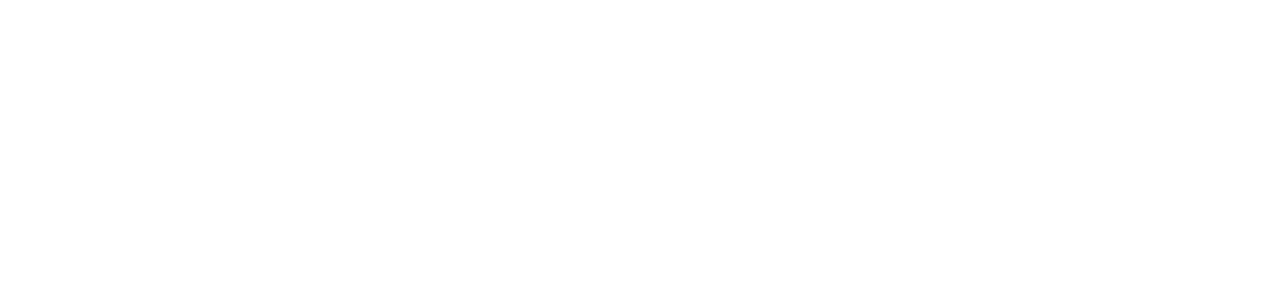
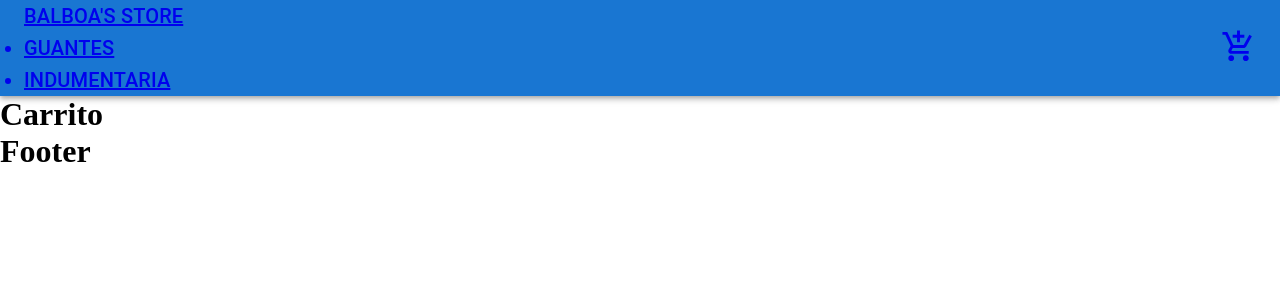
Before and after one commit to jacobmatias/boxeo_ecommerce, a React (Vite) app: page /cart in a window 1280 px wide. Before the commit this address had no page. Shown: the top 300 px of the page. Built offline with nearby package versions, Linux system fonts and the light colour scheme.

Commit message:
Routes configuradas con Footer y Layout

```diff
--- a/src/App.jsx
+++ b/src/App.jsx
@@ -1,24 +1,10 @@
-
-import Navbar from "./components/layout/navBar/Navbar";
-import ItemDetailContainer from "./components/pages/itemDetail/ItemDetailContainer";
-import { BrowserRouter, Routes, Route } from "react-router-dom";
-import ItemListContainer from "./components/pages/itemList/ItemListContainer";
-
-
-
+import { BrowserRouter } from "react-router-dom";
+import AppRouter from "./components/router/AppRouter";
 
 function App() {
   return (
     <BrowserRouter>
-      <Routes>
-        <Route element={<Navbar/>}>
-          <Route path="/" element={<ItemListContainer />} />
-          <Route path="/category/:categoryId" element={<ItemListContainer />} />
-          <Route path="/itemDetail/:id" element={<ItemDetailContainer />} />
-
-
-        </Route>
-      </Routes>
+      <AppRouter />
     </BrowserRouter>
   );
 }
--- a/src/components/common/cardWidget/CardWidget.jsx
+++ b/src/components/common/cardWidget/CardWidget.jsx
@@ -1,10 +1,13 @@
 import AddShoppingCartIcon from "@mui/icons-material/AddShoppingCart";
+import { Link } from "react-router-dom";
+
 
 const CardWidget = () => {
   return (
     <div>
+      <Link to={"/cart"}>
       <AddShoppingCartIcon color="inherit" fontSize="large"/>
-
+      </Link>
     </div>
   );
 };
--- /dev/null
+++ b/src/components/layout/Layout.jsx
@@ -0,0 +1,16 @@
+
+import Navbar from "./navBar/Navbar";
+import { Outlet } from "react-router-dom";
+import Footer from "./footer/Footer";
+
+const Layout = () => {
+  return (
+    <>
+      <Navbar />
+      <Outlet />
+      <Footer />
+    </>
+  );
+};
+
+export default Layout;
--- /dev/null
+++ b/src/components/layout/footer/Footer.jsx
@@ -0,0 +1,12 @@
+
+
+const Footer = () => {
+    return (
+    <div>
+
+        <h1>Footer</h1>
+    </div>
+    )
+};
+
+export default Footer;
--- a/src/components/layout/navBar/Navbar.jsx
+++ b/src/components/layout/navBar/Navbar.jsx
@@ -1,17 +1,11 @@
-
 import AppBar from "@mui/material/AppBar";
 import Box from "@mui/material/Box";
 import Toolbar from "@mui/material/Toolbar";
 import Typography from "@mui/material/Typography";
 import CardWidget from "../../common/cardWidget/CardWidget";
 import { Grid } from "@mui/material";
-import "./NavBar.css"
-import { Center } from "@chakra-ui/react";
-import { Outlet } from "react-router-dom";
+import "./NavBar.css";
 import { Link } from "react-router-dom";
-
-
-
 
 const Navbar = () => {
   return (
@@ -20,9 +14,10 @@
         <AppBar position="static">
           <Toolbar>
             <Typography variant="h6" component="div" sx={{ flexGrow: 10 }}>
-            <Link to={"/"} color="white" >BALBOA'S STORE</Link>
+              <Link to={"/"} color="white">
+                BALBOA'S STORE
+              </Link>
               <Grid>
-
                 <ul className="cointainerCategories">
                   <Link to={"/category/guantes"}>
                     <li color="white">GUANTES</li>
@@ -31,20 +26,13 @@
                     <li color="white">INDUMENTARIA</li>
                   </Link>
                 </ul>
-
               </Grid>
             </Typography>
             <CardWidget />
           </Toolbar>
         </AppBar>
       </Box>
-
-
-      <Outlet/>
     </div>
-
-
-
   );
 };
 
--- a/src/components/pages/cart/CartContainer.jsx
+++ b/src/components/pages/cart/CartContainer.jsx
@@ -1,8 +1,8 @@
-import React from 'react'
+
 
 const CartContainer = () => {
   return (
-    <div>CartContainer</div>
+    <h1>Carrito</h1>
   )
 }
 
--- /dev/null
+++ b/src/components/pages/checkout/CheckOut.jsx
@@ -0,0 +1,22 @@
+const CheckOut = ({ formulario }) => {
+
+    const formulario2 = (evento)=>{
+        evento.preventDefault();
+        console.log(evento)
+        console.log("CheckOutContainer function")
+      }
+
+    return (
+    <div>
+      <h1>CheckOut</h1>
+      <form onSubmit={formulario2}>
+        <input type="text" placeholder="Ingrese su nombre" name="nombre" />
+        <input type="text" placeholder="Ingrese su apellido" name="apellido" />
+        <button type="submit">Enviar</button>
+        <button type="button">Cancelar</button>
+      </form>
+    </div>
+  );
+};
+
+export default CheckOut;
--- /dev/null
+++ b/src/components/pages/checkout/CheckOutContainer.jsx
@@ -0,0 +1,26 @@
+import { useState } from "react";
+import CheckOut from "./CheckOut";
+
+const CheckOutContainer = () => {
+  const [userData, setUserData] = (useState = {
+    name: "",
+    lastname: "",
+  });
+
+
+
+  const formulario = (evento) => {
+  evento.preventDefalut();
+  }
+
+  const funcionInput = (event) => {
+    setUserData({...userData,[event.target.name]: event.target.value});
+
+  }
+
+
+
+  return <CheckOut formulario={formulario} />;
+};
+
+export default CheckOutContainer;
--- a/src/components/pages/itemDetail/ItemDetail.jsx
+++ b/src/components/pages/itemDetail/ItemDetail.jsx
@@ -1,5 +1,5 @@
 import CounterContainer from "../../common/counter/CounterContainer"
-import CartContainer from "../cart/CartContainer"
+
 
 
 const ItemDetail = ({product , agregarAlCarrito}) => {
--- /dev/null
+++ b/src/components/router/AppRouter.jsx
@@ -0,0 +1,22 @@
+import { Routes,Route } from "react-router-dom";
+import {routes} from "./menuRoutes"
+import Layout from "../layout/Layout";
+
+
+
+
+const AppRouter = () => {
+  return (
+    <Routes>
+      <Route element={<Layout />}>
+        {/* Nueva forma de mapeo de routes a traves de un arreglo para que sea mas dinamico , y mas profesional,
+        le vamos pasando un id , el path y Element(siempre en mayuscula) */}
+        {routes.map(({id,path,Element}) => (
+          <Route key={id} path={path} element={<Element/>}/>
+        ))}
+        </Route>
+    </Routes>
+  );
+};
+
+export default AppRouter;
--- /dev/null
+++ b/src/components/router/menuRoutes.js
@@ -0,0 +1,31 @@
+import ItemDetailContainer from "../pages/itemDetail/ItemDetailContainer";
+import ItemListContainer from "../pages/itemList/ItemListContainer";
+import CartContainer from "../pages/cart/CartContainer";
+import CheckOutContainer from "../pages/checkout/CheckOutContainer";
+
+
+export const routes = [
+    {
+        id:"home",
+        path:"/",
+        Element: ItemListContainer
+    },
+    {
+        id:"category",
+        path:"/category/:categoryId" ,
+        Element: ItemListContainer
+    },{
+        id:"itemDetail",
+        path:"/itemDetail/:id",
+        Element: ItemDetailContainer
+    },{
+        id:"cart",
+        path:"/cart",
+        Element: CartContainer
+    },{
+        id:"checkout",
+        path:"/checkout",
+        Element: CheckOutContainer
+    }
+
+    ]
--- a/src/productsMock.js
+++ b/src/productsMock.js
@@ -6,7 +6,7 @@
 
     price: 15000,
 
-    stock: 2,
+    stock: 10,
 
     description: "Esta es la mejor remera",
 
@@ -21,7 +21,7 @@
 
     price: 15000,
 
-    stock: 2,
+    stock: 5,
 
     description: "Estas son las mejores zapatillas de boxeo",
 
@@ -36,7 +36,7 @@
 
     price: 15000,
 
-    stock: 2,
+    stock: 3,
 
     description: "Estas son guantes pro",
 
@@ -51,7 +51,7 @@
 
     price: 15000,
 
-    stock: 2,
+    stock: 1,
 
     description: "Estas son los mejores guantes amateurs",
 
```
Lines whose indentation alone changed are shown as unchanged.
